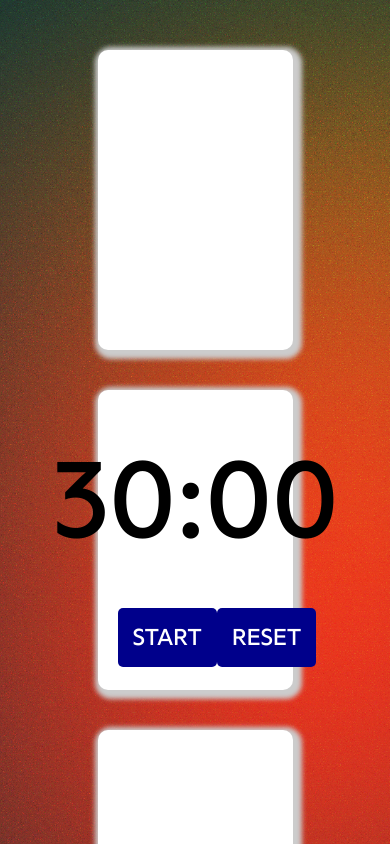
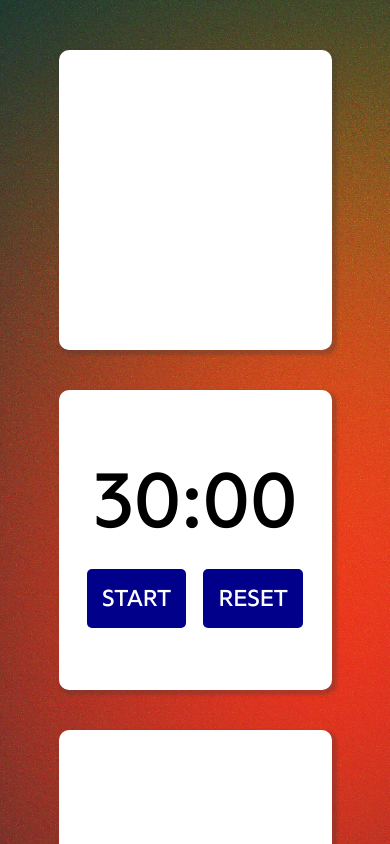
Before and after one commit to nagyb3/productivity-timer, a React (Create React App) app: page / in a window 390 px wide. Shown: the top 844 px of the page. Built offline with nearby package versions, Linux system fonts and the light colour scheme.

Commit message:
font-size media query and box-shadow edit

```diff
--- a/src/App.css
+++ b/src/App.css
@@ -29,8 +29,9 @@ button {
 
 .countdown-container > p {
 	width: fit-content;
-	padding: 20px;
+	/* padding: 20px; */
 	font-size: 7rem;
+	/* font-size: 100%; */
 	margin: 0;
 }
 
@@ -46,8 +47,14 @@ button {
 
 @media only screen and (max-width: 1100px) {
 	.app-container {
-		grid-template-columns: 50vw;
+		grid-template-columns: 70vw;
 		grid-template-rows: repeat(3, 300px);
+	}
+}
+
+@media only screen and (max-width: 500px) {
+	.countdown-container > p {
+		font-size: 5rem;
 	}
 }
 
@@ -134,5 +141,5 @@ main {
 
 .timelogger-container, .countdown-container {
 	border-radius: 10px;
-	box-shadow: 3px 3px 5px 6px #ccc;
+	box-shadow: 3px 3px 3px 2px rgba(61, 61, 61, 0.3);
 }
```
